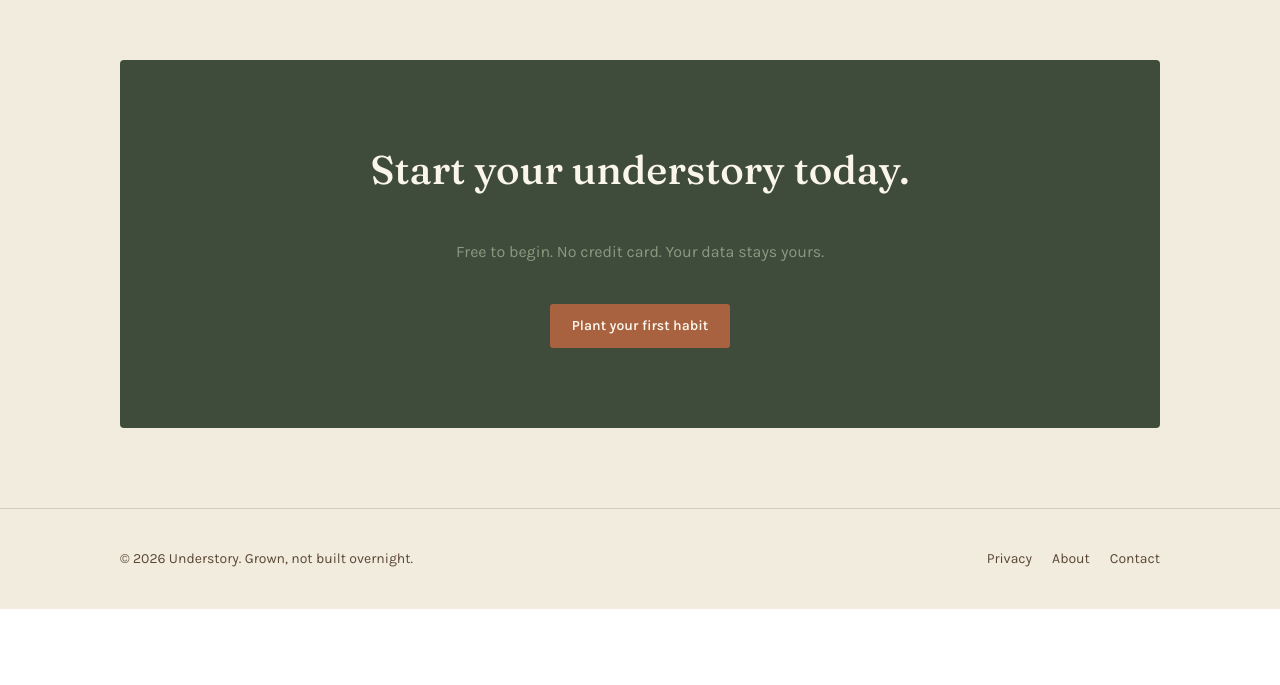
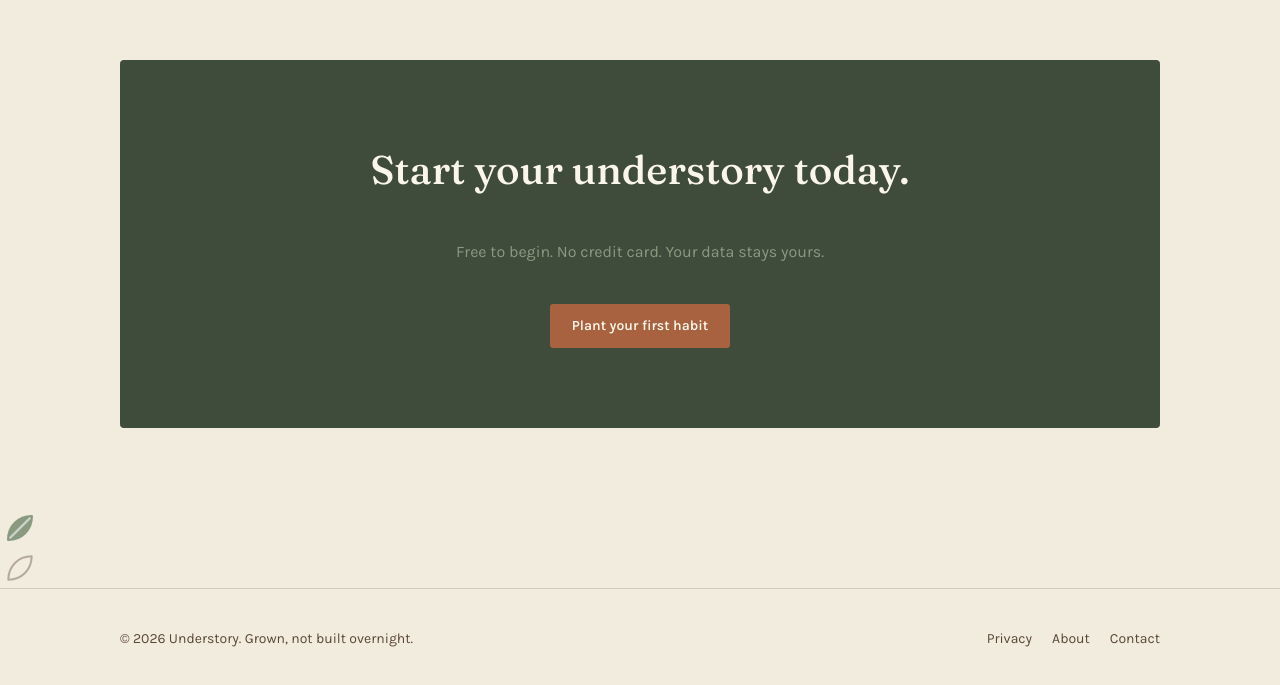
Before and after one commit to LasimaP/compass-wellness-app, a React (Vite) app in the folder compass-frontend/: page / in a window 1280 px wide. Shown: the part 2587-3272 px from the top of the page. Before the commit the page ends 3196 px from the top, so only its background shows below. Built offline with nearby package versions, Linux system fonts and the light colour scheme.

Commit message:
feat: create leaf component

```diff
--- /dev/null
+++ b/compass-frontend/src/components/Leaf.jsx
@@ -0,0 +1,37 @@
+import React from "react";
+
+const LEAF_STYLES = {
+  filled: { fill: "var(--color-sage)", stroke: "var(--color-sage)" },
+  hollow: {
+    fill: "none",
+    stroke: "var(--color-bark)",
+    strokeOpacity: 0.4,
+    strokeWidth: 1.2,
+  },
+  milestone: { fill: "var(--color-clay)", stroke: "var(--color-clay)" },
+};
+
+const Leaf = ({ size, state }) => {
+  return (
+    <svg width={size} height={size} viewBox="0 0 24 24">
+      <path
+        d="M5 19C5 11 11 5 19 5C19 13 13 19 5 19Z"
+        fill={LEAF_STYLES[state].fill}
+        stroke={LEAF_STYLES[state].stroke}
+        strokeWidth={LEAF_STYLES[state].strokeWidth ?? 1.6}
+        strokeOpacity={LEAF_STYLES[state].strokeOpacity}
+        strokeLinejoin="round"
+      />
+      {state !== "hollow" && (
+        <path
+          d="M6.2 17.8L17.8 6.2"
+          stroke="rgba(255,255,255,.55)"
+          strokeWidth="1.4"
+          strokeLinecap="round"
+        />
+      )}
+    </svg>
+  );
+};
+
+export default Leaf;
--- a/compass-frontend/src/pages/home/HomePage.jsx
+++ b/compass-frontend/src/pages/home/HomePage.jsx
@@ -6,6 +6,7 @@ import FeatureBeds from "./components/FeatureBeds";
 import StreakTimeline from "./components/StreakTimeline";
 import Philosophy from "./components/Philosophy";
 import CtaBand from "./components/CtaBand";
+import Leaf from "../../components/Leaf";
 
 const HomePage = () => {
   return (
@@ -17,6 +18,8 @@ const HomePage = () => {
         <StreakTimeline />
         <Philosophy />
         <CtaBand />
+        <Leaf size="40px" state="filled" />
+        <Leaf size="40px" state="hollow" />
       </div>
     </>
   );
```
